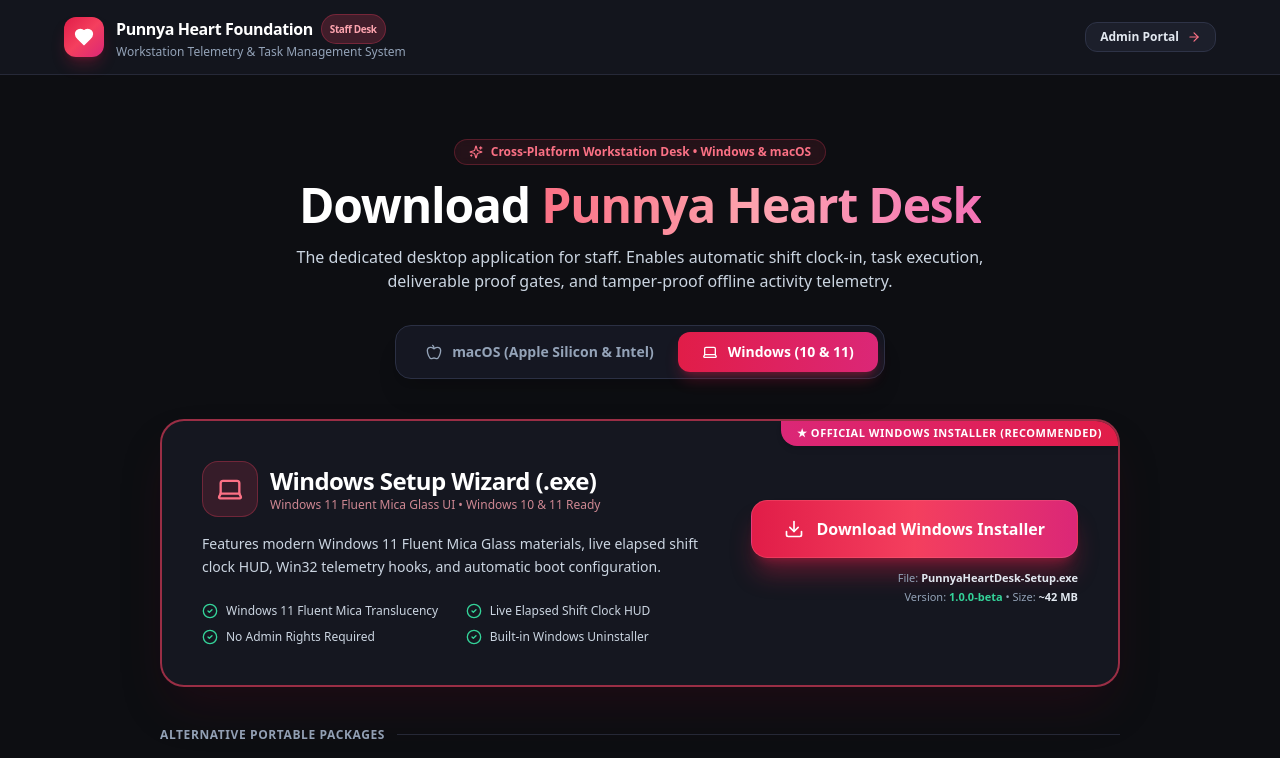
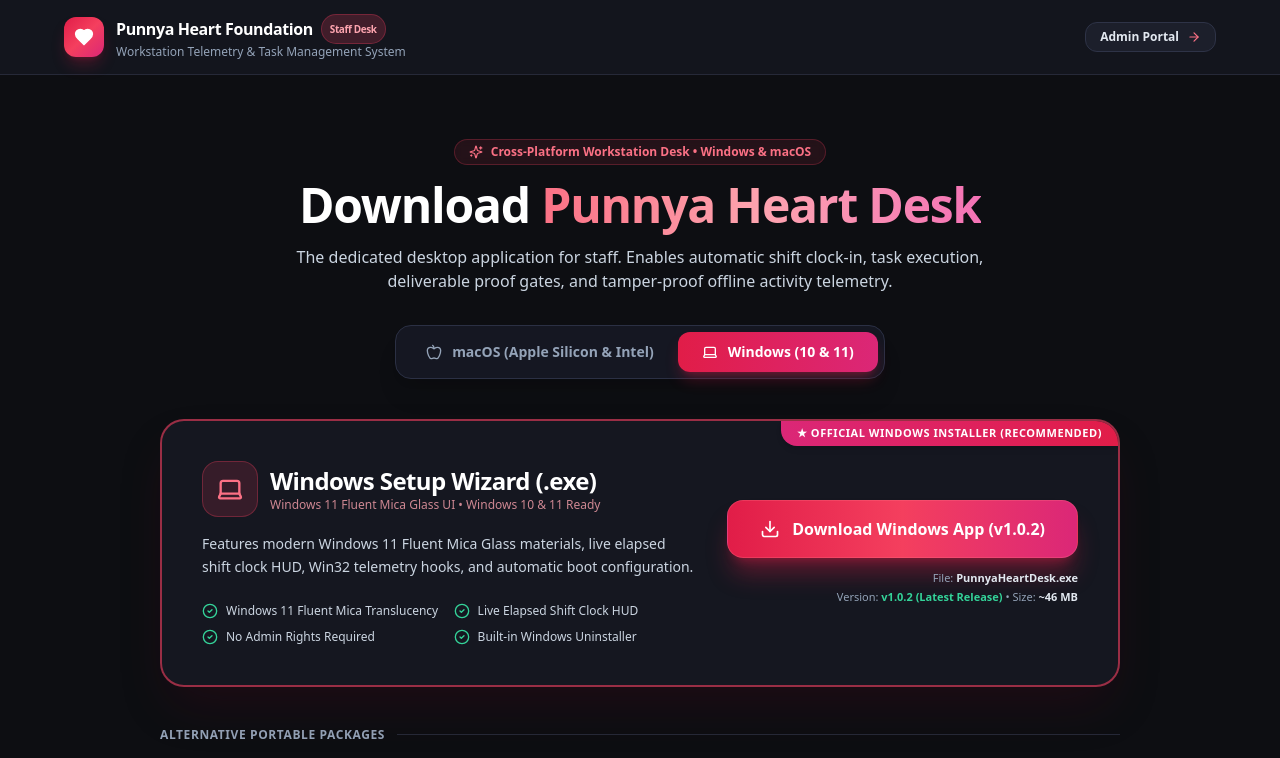
Before and after one commit to ram-kamal/punyya-task, a Next.js app in the folder web/: page /task/download in a window 1280 px wide. Shown: the top 758 px of the page. Built offline with nearby package versions, Linux system fonts and the light colour scheme; no server answers.

Commit message:
Add password edit field in team member edit modal and display proper app release version on download page

```diff
--- a/web/src/app/download/page.tsx
+++ b/web/src/app/download/page.tsx
@@ -18,9 +18,11 @@ import {
   Command,
   Apple
 } from 'lucide-react';
+import { getAppVersion } from '@/lib/api';
 
 export default function DownloadPage() {
   const [selectedOS, setSelectedOS] = useState<'mac' | 'windows'>('windows');
+  const [appVersion, setAppVersion] = useState<string>('1.0.2');
 
   useEffect(() => {
     if (typeof window !== 'undefined') {
@@ -29,6 +31,14 @@ export default function DownloadPage() {
         setSelectedOS('mac');
       }
     }
+
+    getAppVersion()
+      .then(info => {
+        if (info?.latestVersion) {
+          setAppVersion(info.latestVersion);
+        }
+      })
+      .catch(() => {});
   }, []);
 
   const macArmUrl = '/task/downloads/PunnyaHeartDesk-macOS-AppleSilicon.zip';
@@ -277,16 +287,16 @@ export default function DownloadPage() {
 
                   <div className="shrink-0 flex flex-col items-center md:items-end justify-center space-y-3 min-w-[280px]">
                     <a
-                      href={setupUrl}
-                      download="PunnyaHeartDesk-Setup.exe"
+                      href={exeUrl}
+                      download="PunnyaHeartDesk.exe"
                       className="w-full py-4 px-8 rounded-2xl bg-gradient-to-r from-rose-600 via-rose-500 to-pink-600 hover:from-rose-500 hover:to-pink-500 text-white font-black text-base shadow-xl shadow-rose-600/35 flex items-center justify-center space-x-3 transition active:scale-[0.98] border border-rose-400/30"
                     >
                       <Download className="w-5 h-5" />
-                      <span>Download Windows Installer</span>
+                      <span>Download Windows App (v{appVersion})</span>
                     </a>
                     <div className="text-[11px] text-slate-400 text-center md:text-right space-y-0.5">
-                      <div>File: <strong className="text-slate-200">PunnyaHeartDesk-Setup.exe</strong></div>
-                      <div>Version: <strong className="text-emerald-400">1.0.0-beta</strong> • Size: <strong className="text-slate-200">~42 MB</strong></div>
+                      <div>File: <strong className="text-slate-200">PunnyaHeartDesk.exe</strong></div>
+                      <div>Version: <strong className="text-emerald-400">v{appVersion} (Latest Release)</strong> • Size: <strong className="text-slate-200">~46 MB</strong></div>
                     </div>
                   </div>
                 </div>
```
Also changed, not shown: 2 other files (tests, documents, lock files or other folders).
